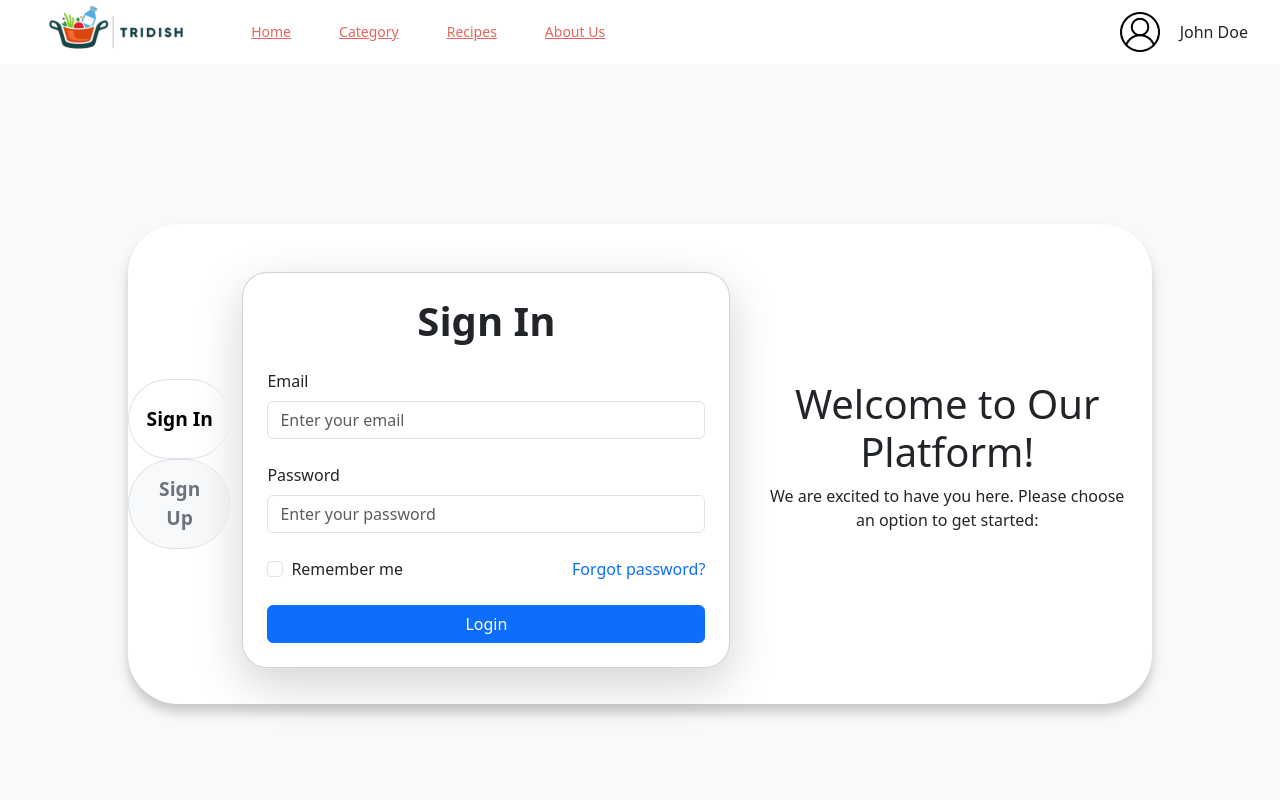
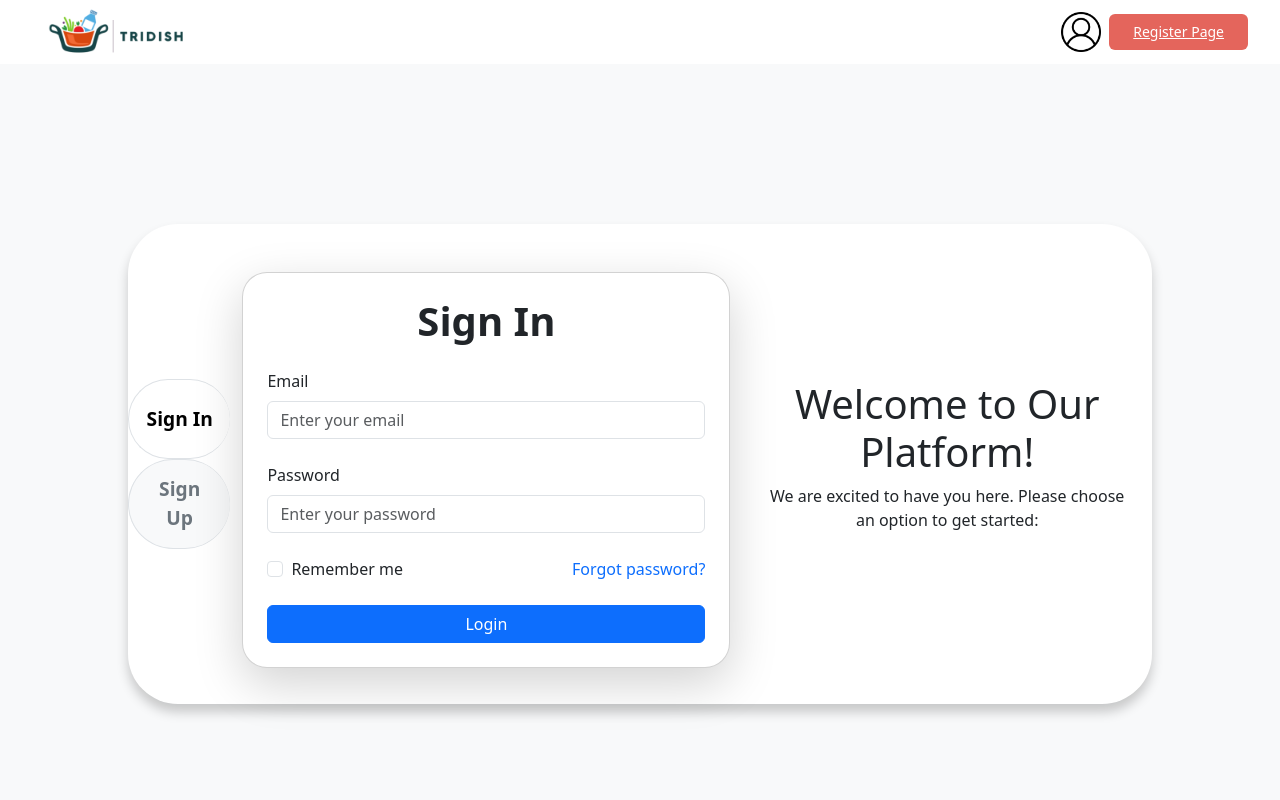
Before and after one commit to Sarahalhbaish/FoodiezReactProject, a React (Create React App) app: page /RegisterPage in a window 1280 px wide. Shown: the top 800 px of the page. Built offline with nearby package versions, Linux system fonts and the light colour scheme.

Commit message:
recipeDetailDone

```diff
--- /dev/null
+++ b/src/Component/Navbar.js
@@ -0,0 +1,36 @@
+import React from "react";
+import { Link, NavLink } from "react-router-dom";
+import logo from "../assets/images/logo.webp";
+import R from "../assets/images/R.png";
+
+const Navbar = () => {
+  return (
+    <nav className="bg-white">
+      <div className="max-w-7xl mx-auto px-6 lg:px-8">
+        <div className="flex h-16 items-center justify-between">
+          {/* Logo on the left */}
+          <Link to="/" className="flex items-center">
+            <img src={logo} alt="Logo" className="h-14" />
+          </Link>
+
+          {/* Register icon and button on the right */}
+          <div className="flex items-center">
+            <img src={R} alt="Icon" className="h-10 w-10 mr-2" />
+            <NavLink
+              to="/RegisterPage"
+              style={({ isActive }) => ({
+                backgroundColor: isActive ? "#E4655C" : "white",
+                color: isActive ? "white" : "#E4655C",
+              })}
+              className="hover:bg-gray-700 hover:text-white px-4 py-2 rounded-md text-sm font-medium"
+            >
+              Register Page
+            </NavLink>
+          </div>
+        </div>
+      </div>
+    </nav>
+  );
+};
+
+export default Navbar;
--- a/src/index.js
+++ b/src/index.js
@@ -11,6 +11,7 @@ import Recipes from "./Component/Recipes";
 import AboutUs from "./Component/AboutUs";
 import RecipeDetail from "./Component/RecipeDetail";
 import Footer from "./Component/Footer";
+import Navbar from "./Component/Navbar";
 import { createBrowserRouter, RouterProvider } from "react-router-dom";
 import { QueryClient, QueryClientProvider } from "@tanstack/react-query";
 
@@ -31,7 +32,7 @@ const router = createBrowserRouter([
     path: "/RegisterPage",
     element: (
       <div>
-        <Nav />
+        <Navbar />
         <RegisterPage />
         <Footer />
       </div>
```
